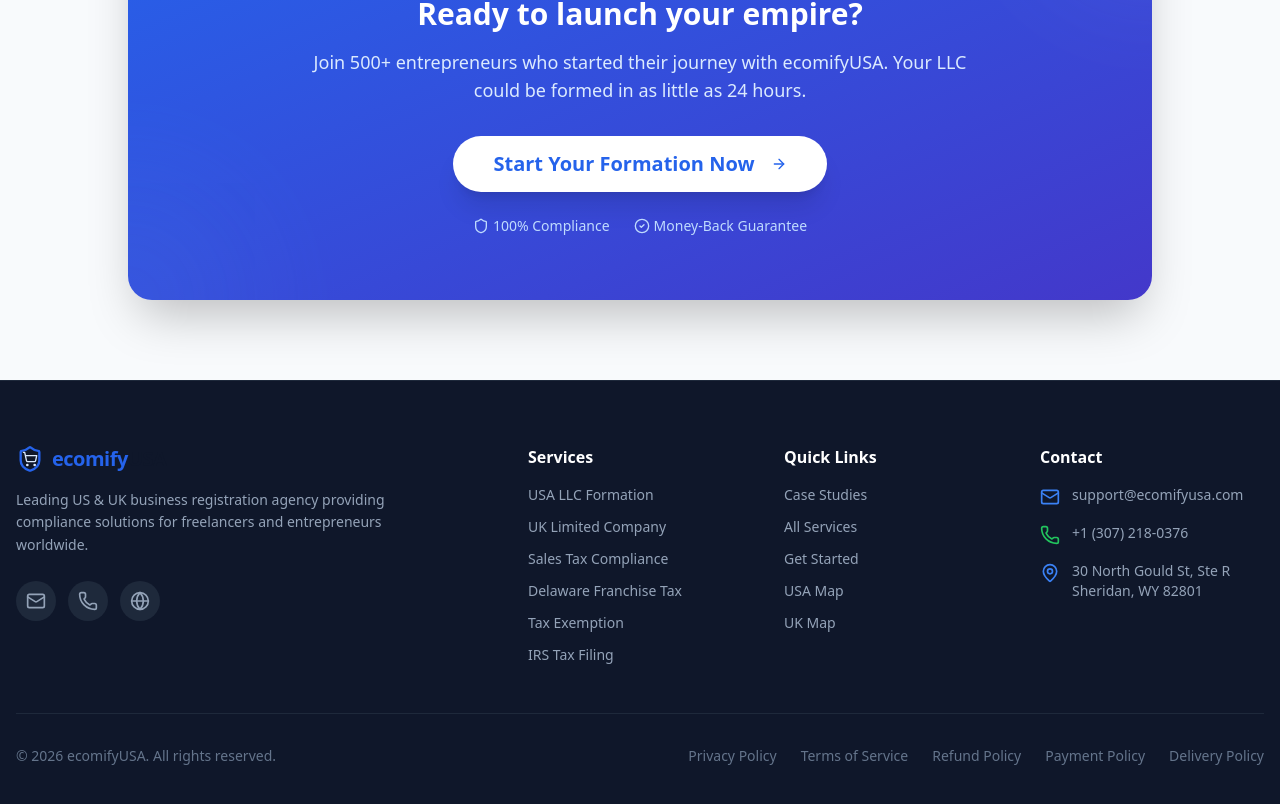
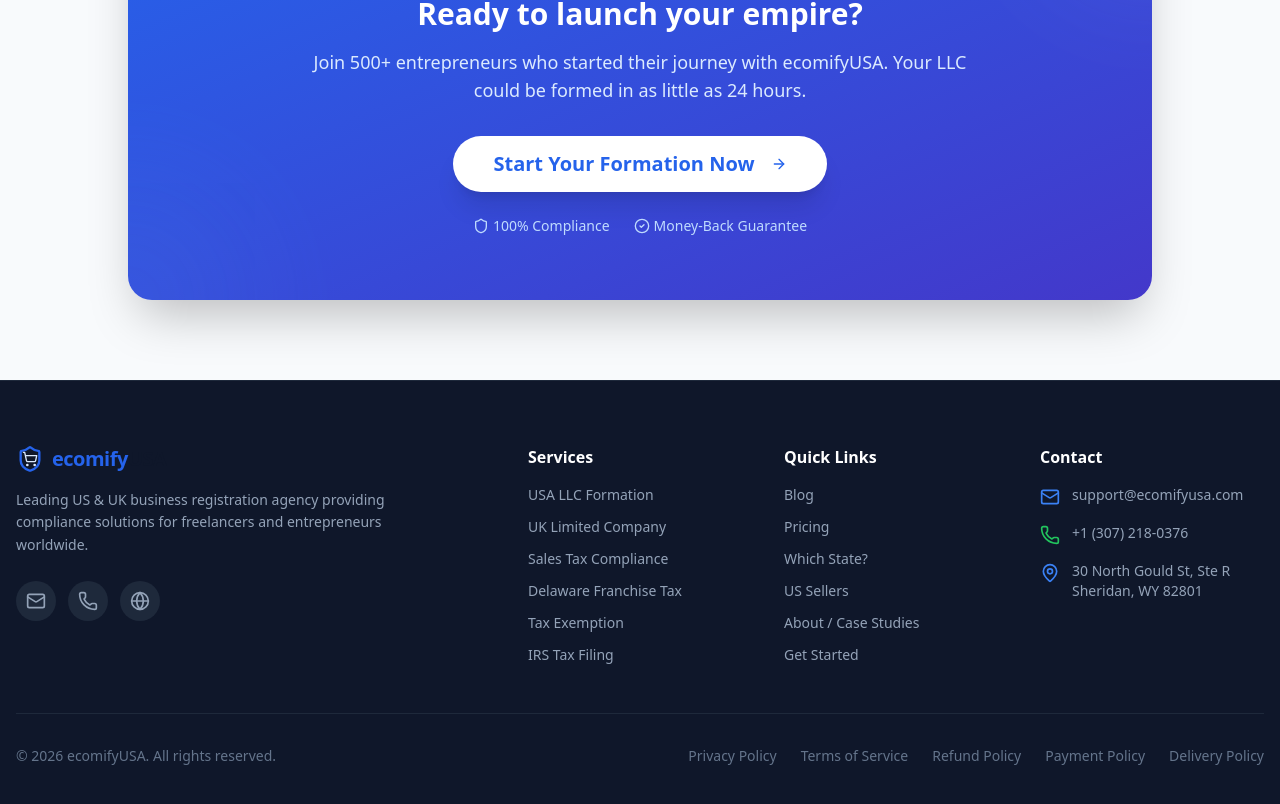
Before and after one commit to rawal7860/ecomifyUSA, a Next.js app: page / in a window 1280 px wide. Shown: the part 6168-6972 px from the top of the page. Built offline with nearby package versions, Linux system fonts and the light colour scheme.

Commit message:
Fix footer quick links

```diff
--- a/src/components/Footer.tsx
+++ b/src/components/Footer.tsx
@@ -47,11 +47,12 @@ export default function Footer() {
                     <div>
                         <h5 className="text-white font-bold mb-4">Quick Links</h5>
                         <ul className="space-y-3 text-sm">
-                            <li><Link href="/case-studies" className="hover:text-white transition-colors">Case Studies</Link></li>
-                            <li><Link href="/services" className="hover:text-white transition-colors">All Services</Link></li>
+                            <li><Link href="/blog" className="hover:text-white transition-colors">Blog</Link></li>
+                            <li><Link href="/pricing" className="hover:text-white transition-colors">Pricing</Link></li>
+                            <li><Link href="/which-state" className="hover:text-white transition-colors">Which State?</Link></li>
+                            <li><Link href="/us-residents" className="hover:text-white transition-colors">US Sellers</Link></li>
+                            <li><Link href="/case-studies" className="hover:text-white transition-colors">About / Case Studies</Link></li>
                             <li><Link href="/checkout" className="hover:text-white transition-colors">Get Started</Link></li>
-                            <li><Link href="/" className="hover:text-white transition-colors">USA Map</Link></li>
-                            <li><Link href="/" className="hover:text-white transition-colors">UK Map</Link></li>
                         </ul>
                     </div>
 
```
